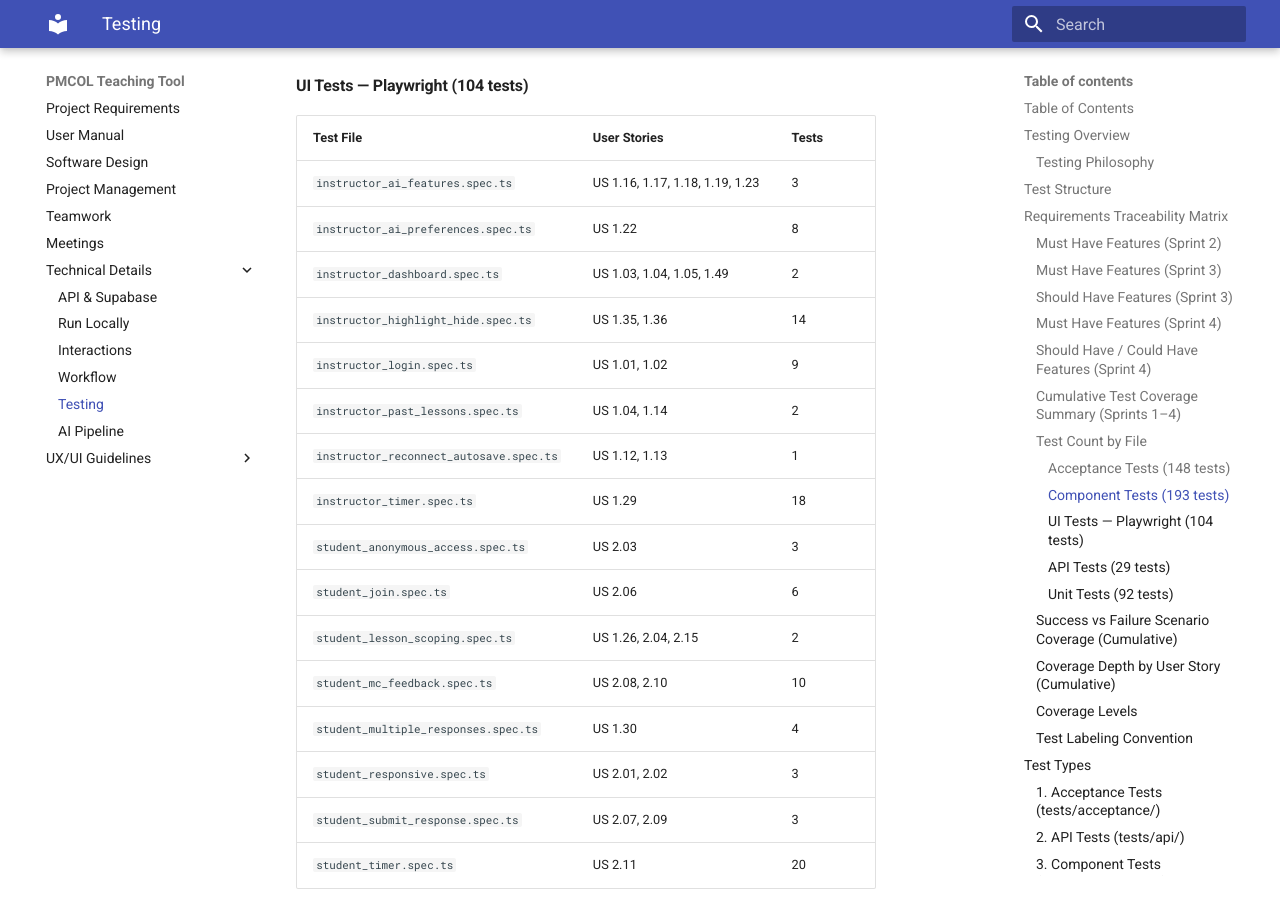
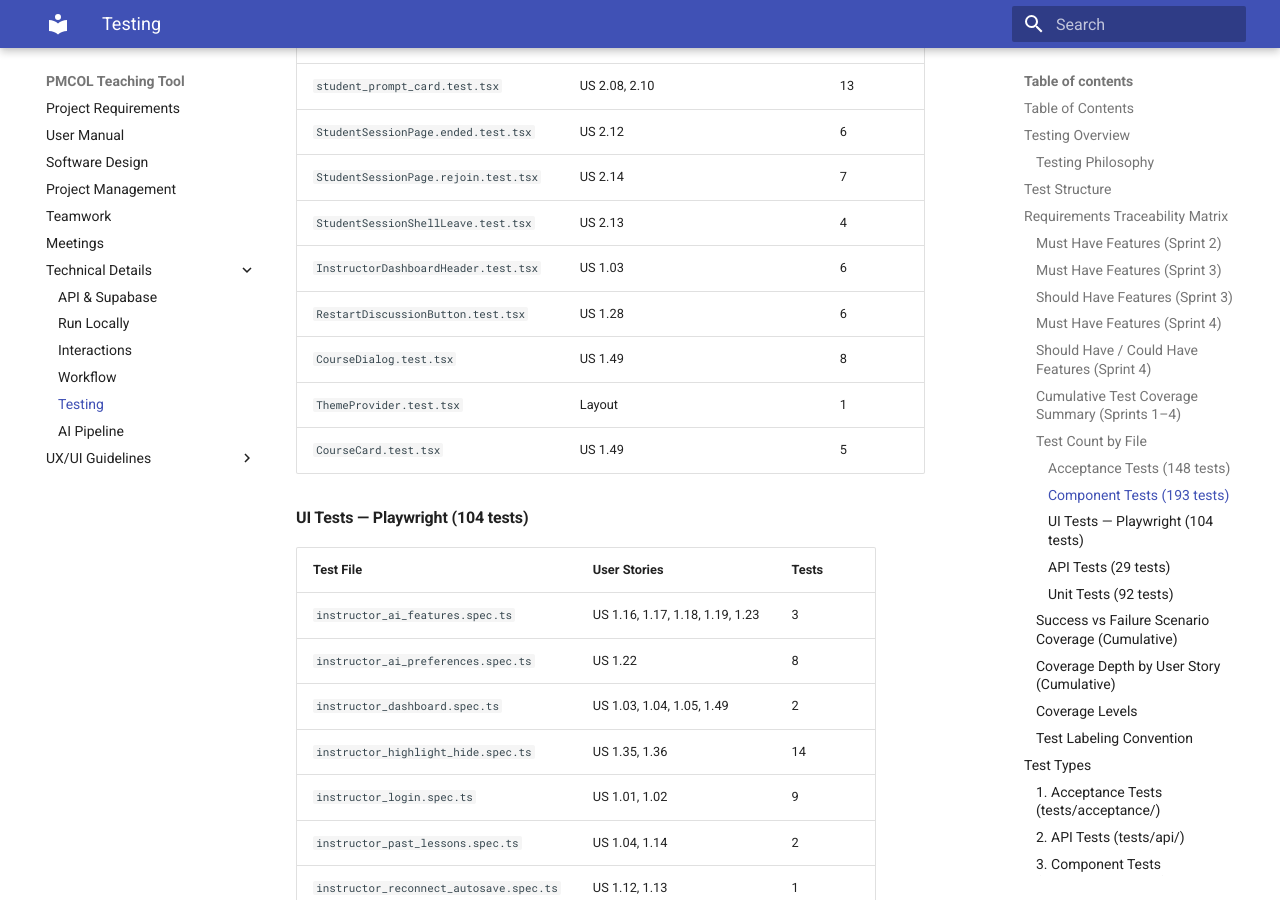
Before and after one commit to siddhantgoel7/Prompt-Ed, an MkDocs documentation site: the page built from docs/testing.md, in a window 1280 px wide and 900 px high, scrolled down 16679 px. Built offline with MkDocs 1.6.1 and Material for MkDocs 9.7.7, drawn with Linux system fonts in a browser that asks for light colours; some of the changed text lies outside the part shown.

Commit message:
docs: update testing documentation with new component tests and updated coverage metrics

```diff
--- a/docs/testing.md
+++ b/docs/testing.md
@@ -144,7 +144,7 @@
 |------------|-------------|------------------|-----------------------|----------------|----------|
 | **US 1.01** | Create instructor account | `auth.acceptance.test.tsx` (2.5) | `instructor_login.spec.ts` (20.1–20.5) | `auth.test.ts` (13.1, 13.2, 13.3)<br>`authHelpers.test.ts` (25.1, 25.2)<br>`validation.test.ts` (27.1–27.6) | **Complete**: Signup navigation, API auth, validation |
 | **US 1.02** | Login via UAlberta SSO | `auth.acceptance.test.tsx` (2.1, 2.2, 2.3, 2.4) | `instructor_login.spec.ts` (20.6, 20.7, 20.8, 20.9) | `authHelpers.test.ts` (25.3, 25.4) | **Complete**: Email/password + OAuth flows + signup page validation |
-| **US 1.03** | Logout securely | `instructor_dashboard.acceptance.test.tsx` (4.8) | `instructor_dashboard.spec.ts` (19.1) | `authHelpers.test.ts` (25.5) | **Complete**: Dashboard integration + API |
+| **US 1.03** | Logout securely | `instructor_dashboard.acceptance.test.tsx` (4.8) | `instructor_dashboard.spec.ts` (19.1) | `authHelpers.test.ts` (25.5)<br>`InstructorDashboardHeader.test.tsx` (71.1–71.6) | **Complete**: Dashboard integration + API |
 | **US 1.04** | Private lesson viewing | `instructor_dashboard.acceptance.test.tsx` (4.9)<br>`instructor_session_page.test.tsx` (7.1)<br>`lessons_page.acceptance.test.tsx` (8.9) | `instructor_dashboard.spec.ts` (19.2)<br>`lessons_page.test.tsx` (16.1, 16.2, 16.3, 16.4) | — | **Complete**: Authorization checks across all pages |
 | **US 1.05** | Create new lesson | `lessons_page.acceptance.test.tsx` (8.2, 8.3, 8.4, 8.8) | `instructor_dashboard.spec.ts` (19.2) | `lessons_page.test.tsx` (16.13–16.17) | **Complete**: Creation flow + validation + errors |
 | **US 1.06** | Start lesson (PIN/QR) | `instructor_session_page.test.tsx` (7.2)<br>`instructor_session_active_view.test.tsx` (5.1)<br>`instructor_session_ended_view.test.tsx` (6.6) | — | — | **Complete**: Active state + PIN display tested; QR code generation not explicitly tested |
@@ -153,10 +153,10 @@
 | **US 1.10** | Auto-save lesson | `auto_save.acceptance.test.tsx` (3.1, 3.2, 3.3, 3.4) | — | — | **Complete**: Data persistence verification |
 | **US 1.25** | Multiple discussions | `multiple_discussions.acceptance.test.tsx` (9.1, 9.2, 9.3, 9.4) | — | — | **Complete**: Sequential discussion flow |
 | **US 1.27** | Display prompt | `instructor_session_active_view.test.tsx` (5.5)<br>`student_session_page.test.tsx` (12.1) | — | — | **Complete**: Prompt display covered implicitly via US 1.21/1.28 publish handler (test 5.5) and student prompt visibility (test 12.1); no explicit US 1.27 label in tests |
-| **US 1.28** | Start/close discussions | `instructor_session_active_view.test.tsx` (5.5, 5.6) | — | — | **Complete**: Start/close handler calls verified; student-side closed state tested via student_session_page |
+| **US 1.28** | Start/close discussions | `instructor_session_active_view.test.tsx` (5.5, 5.6) | — | `RestartDiscussionButton.test.tsx` (72.1–72.6) | **Complete**: Start/close handler calls verified; student-side closed state tested via student_session_page |
 | **US 1.31** | Display PIN code | `instructor_session_active_view.test.tsx` (5.1, 5.2, 5.3)<br>`instructor_session_page.test.tsx` (7.2, 7.4) | — | — | **Complete**: PIN visibility + overlay |
 | **US 1.34** | Real-time responses | `real_time_responses.acceptance.test.tsx` (10.1, 10.2, 10.3, 10.4)<br>`instructor_session_ended_view.test.tsx` (6.2) | — | `useRealtime.test.ts` (26.1–26.8) | **Complete**: Live updates + hook behavior |
-| **US 1.49** | Add course | `instructor_dashboard.acceptance.test.tsx` (4.2, 4.3, 4.4) | `instructor_dashboard.spec.ts` (19.1) | `dashboard.test.tsx` (15.6)<br>`courses.test.ts` (14.1, 14.3, 14.4)<br>`validation.test.ts` (27.7, 27.8) | **Complete**: Full CRUD + validation |
+| **US 1.49** | Add course | `instructor_dashboard.acceptance.test.tsx` (4.2, 4.3, 4.4) | `instructor_dashboard.spec.ts` (19.1) | `dashboard.test.tsx` (15.6)<br>`courses.test.ts` (14.1, 14.3, 14.4)<br>`validation.test.ts` (27.7, 27.8)<br>`CourseDialog.test.tsx` (73.1–73.8)<br>`CourseCard.test.tsx` (75.1–75.5) | **Complete**: Full CRUD + validation |
 | **US 1.50** | Delete course | `instructor_dashboard.acceptance.test.tsx` (4.5, 4.6, 4.7) | — | `dashboard.test.tsx` (15.7)<br>`courses.test.ts` (14.5, 14.6) | **Complete**: Delete flow + errors |
 | **US 2.01** | Desktop access | `lessons_page.acceptance.test.tsx` (8.1)<br>`instructor_dashboard.acceptance.test.tsx` (4.1) | `student_responsive.spec.ts` (23.1) | — | **Complete**: Desktop viewport validation |
 | **US 2.02** | Mobile access | — | `student_responsive.spec.ts` (23.2, 23.3) | — | **Complete**: Viewport rendering + no horizontal overflow validated; touch interactions not tested |
@@ -288,6 +288,11 @@
 | `StudentSessionPage.ended.test.tsx` | US 2.12 | 6 |
 | `StudentSessionPage.rejoin.test.tsx` | US 2.14 | 7 |
 | `StudentSessionShellLeave.test.tsx` | US 2.13 | 4 |
+| `InstructorDashboardHeader.test.tsx` | US 1.03 | 6 |
+| `RestartDiscussionButton.test.tsx` | US 1.28 | 6 |
+| `CourseDialog.test.tsx` | US 1.49 | 8 |
+| `ThemeProvider.test.tsx` | Layout | 1 |
+| `CourseCard.test.tsx` | US 1.49 | 5 |
 
 #### UI Tests — Playwright (104 tests)
 
```
Also changed, not shown: other parts of docs/testing.md (+2 -2 lines).
